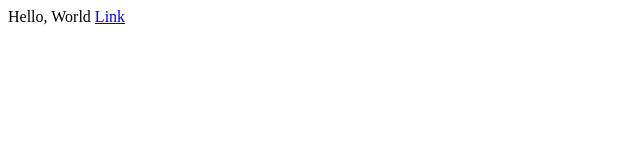
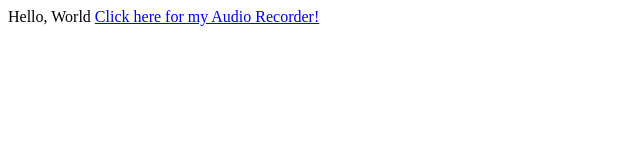
Before and after one commit to evhalpin/evhalpin.github.io, a plain HTML site: page index.html in a window 1280 px wide. Shown: the whole page, without its empty margins (0-640 px from the left). Drawn offline with Linux system fonts and the light colour scheme.

Commit message:
AR touchup

```diff
--- a/index.html
+++ b/index.html
@@ -4,6 +4,6 @@
 </head>
 <body>
 Hello, World
-<a href='audio-recording.html'>Link</a>
+<a href='audio-recording.html'>Click here for my Audio Recorder!</a>
 </body>
 </html>
```
